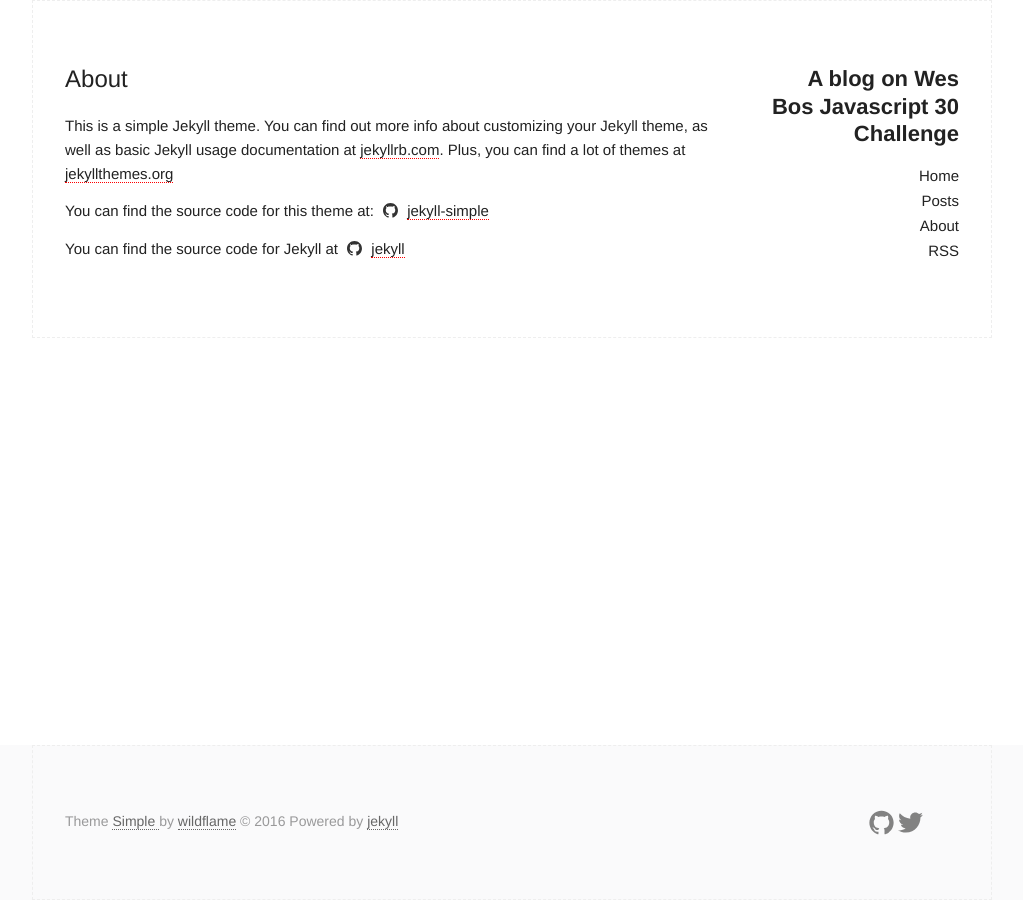
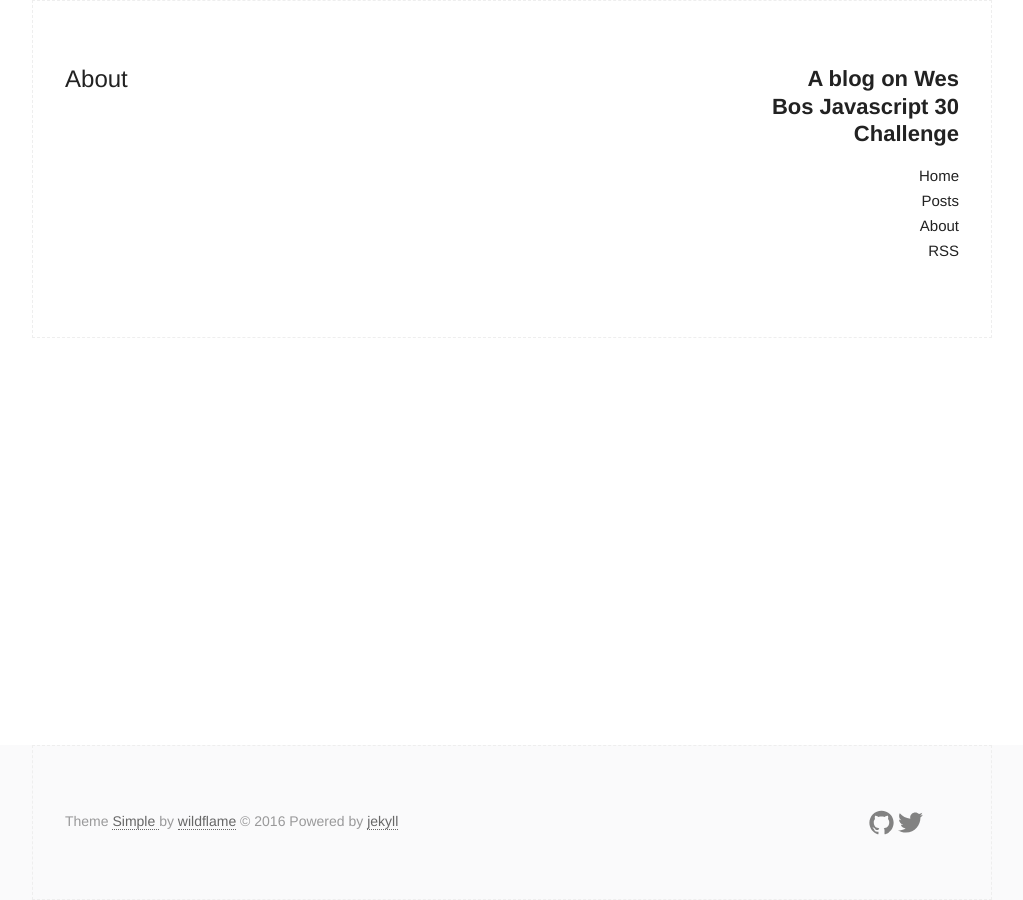
Before and after one commit to nini3008/Javascrip30-Wes, a Jekyll site: the page built from about.md, in a window 1280 px wide. Shown: the whole page, without its empty margins (128-1151 px from the left). Built offline with Jekyll 4.4.1, drawn with Linux system fonts in a browser that asks for light colours.

Commit message:
Update about.md

```diff
--- a/about.md
+++ b/about.md
@@ -3,9 +3,3 @@
 title: About
 permalink: /about/
 ---
-
-This is a simple Jekyll theme. You can find out more info about customizing your Jekyll theme, as well as basic Jekyll usage documentation at [jekyllrb.com](http://jekyllrb.com/).  Plus, you can find a lot of themes at [jekyllthemes.org](http://jekyllthemes.org/)
-
-You can find the source code for this theme at: <data data-icon="ei-sc-github"></data>  [jekyll-simple](https://github.com/wild-flame/jekyll-simple)
-
-You can find the source code for Jekyll at <data data-icon="ei-sc-github"></data>  [jekyll](https://github.com/jekyll/jekyll)
```
